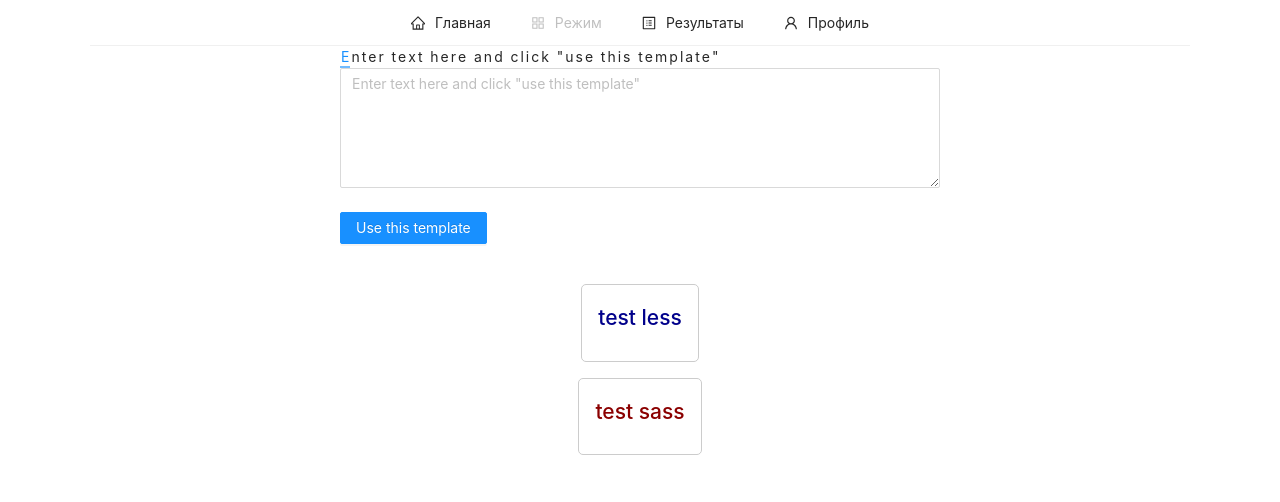
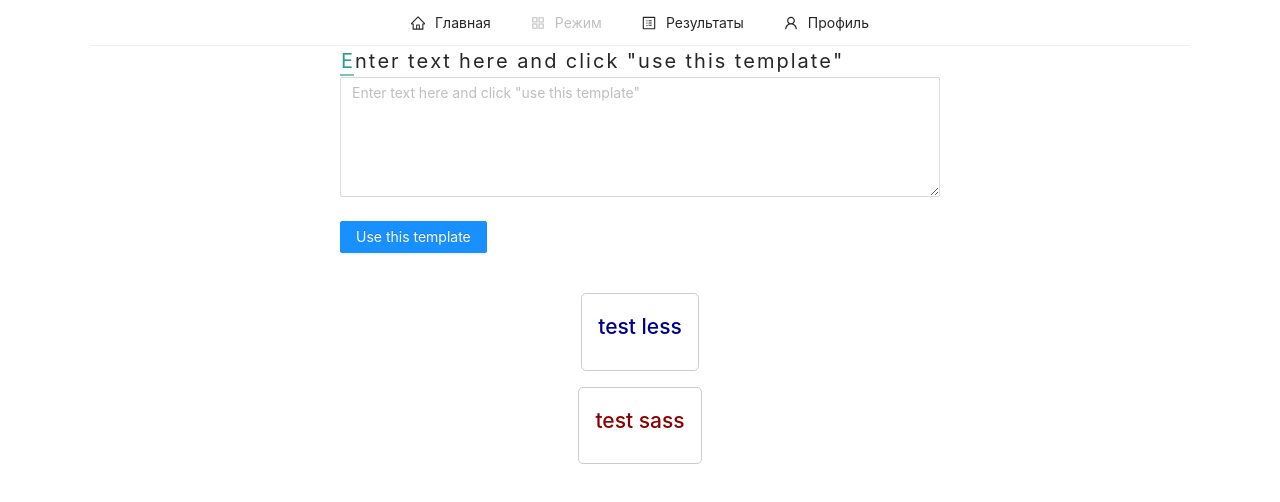
Before and after one commit to KolesnikovP/typing-hero, a React app: page / in a window 1280 px wide. Shown: the top 502 px of the page. Built offline with nearby package versions, Linux system fonts and the light colour scheme.

Commit message:
подсвечивание неправильных нажатий на клавиатуру

```diff
--- a/src/Components/TypingInput/CustomSpan/CustomSpan.tsx
+++ b/src/Components/TypingInput/CustomSpan/CustomSpan.tsx
@@ -12,16 +12,18 @@ type CustomSpanType = {
   typingText: (string | number)[]
   letterOnKeyUp: string
   indexForCheck: number
+  isMistake: boolean
 }
 
 const CustomSpan: React.FC<CustomSpanType> = observer(
-  ({ letterInGameArray, number, typingText, letterOnKeyUp, indexForCheck }) => {
+  ({ letterInGameArray, number, typingText, letterOnKeyUp, indexForCheck, isMistake }) => {
     const { typingStore } = useStores()
     const className = cx('letter', {
       // number === 0 нужен чтобы в начале игры первая буква сразу мигала
       // isActiveWord: number === 0
       isActiveWord: number === indexForCheck,
-      isTaped: number < indexForCheck
+      isTaped: number < indexForCheck,
+      isMistake: isMistake && number === indexForCheck
     })
 
     return <span className={className}>{letterInGameArray}</span>
--- a/src/Components/TypingInput/CustomSpan/style.module.css
+++ b/src/Components/TypingInput/CustomSpan/style.module.css
@@ -1,29 +1,52 @@
 .letter {
     padding: 1px;
+    font-size: 20px;
 }
 
 .isActiveWord {
-    color: #1890ff;
+    color: rgba(42, 157, 143, 1);
     animation-duration: 1.3s;
     animation-name: pulse;
     animation-iteration-count: infinite;
     animation-timing-function: linear;
 }
 
+.isMistake {
+    color: rgba(231, 111, 81, 1);
+    animation-duration: 1.3s;
+    animation-name: mistakePulse;
+    animation-iteration-count: infinite;
+    animation-timing-function: linear;
+}
+
 .isTaped {
-    color: darkgray;
+    color: #adb5bd;
 }
 
 @keyframes pulse {
     0% {
-        border-bottom: 2px solid rgba(24, 144, 255, 1);
+        border-bottom: 2px solid rgba(42, 157, 143, 1);
     }
 
     50% {
-        border-bottom: 2px solid rgba(24, 144, 255, 0.1);
+        border-bottom: 2px solid rgba(42, 157, 143, 0.1);
     }
 
     100% {
-        border-bottom: 2px solid rgba(24, 144, 255, 0.8);
+        border-bottom: 2px solid rgba(42, 157, 143, 0.8);
     }
 }
+
+@keyframes mistakePulse {
+    0% {
+        border-bottom: 2px solid rgba(231, 111, 81, 1);
+    }
+
+    50% {
+        border-bottom: 2px solid rgba(231, 111, 81, 0.1);
+    }
+
+    100% {
+        border-bottom: 2px solid rgba(231, 111, 81, 0.8);
+    }
+}
--- a/src/Components/TypingInput/TypingInput.tsx
+++ b/src/Components/TypingInput/TypingInput.tsx
@@ -14,6 +14,7 @@ const TypingInput: React.FC = observer(() => {
   const [isStarted, setIsStarted] = useState<boolean>(false)
   const [currentKey, setCurrentKey] = useState<string>('')
   const [indexForCheck, setIndexForCheck] = useState<number>(0)
+  const [isMistake, setIsMistake] = useState<boolean>(false)
 
   const onFinish = (values: { textFromInput: string | undefined }) => {
     console.log(values.textFromInput, 'onFinish')
@@ -34,6 +35,9 @@ const TypingInput: React.FC = observer(() => {
       if (event.key === typingText[indexForCheck]) {
         setIndexForCheck((prevIndex) => prevIndex + 1)
         setCurrentKey(event.key)
+        setIsMistake(false)
+      } else {
+        setIsMistake(true)
       }
     }
   }
@@ -50,6 +54,7 @@ const TypingInput: React.FC = observer(() => {
               letterOnKeyUp={currentKey}
               typingText={typingText}
               indexForCheck={indexForCheck}
+              isMistake={isMistake}
               // isActive={currentKey === typingText[key]}/>
               // isActive={checkIsActive(typingText, index)}/>
             />
```
